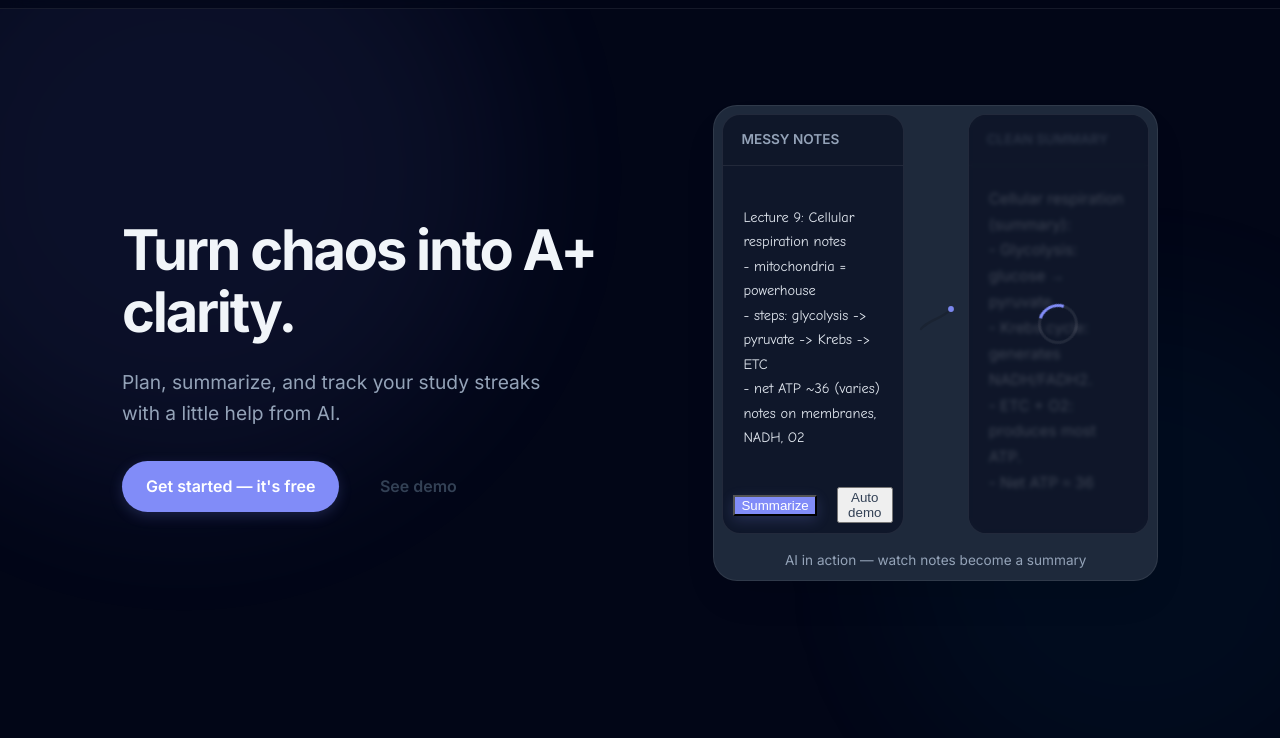
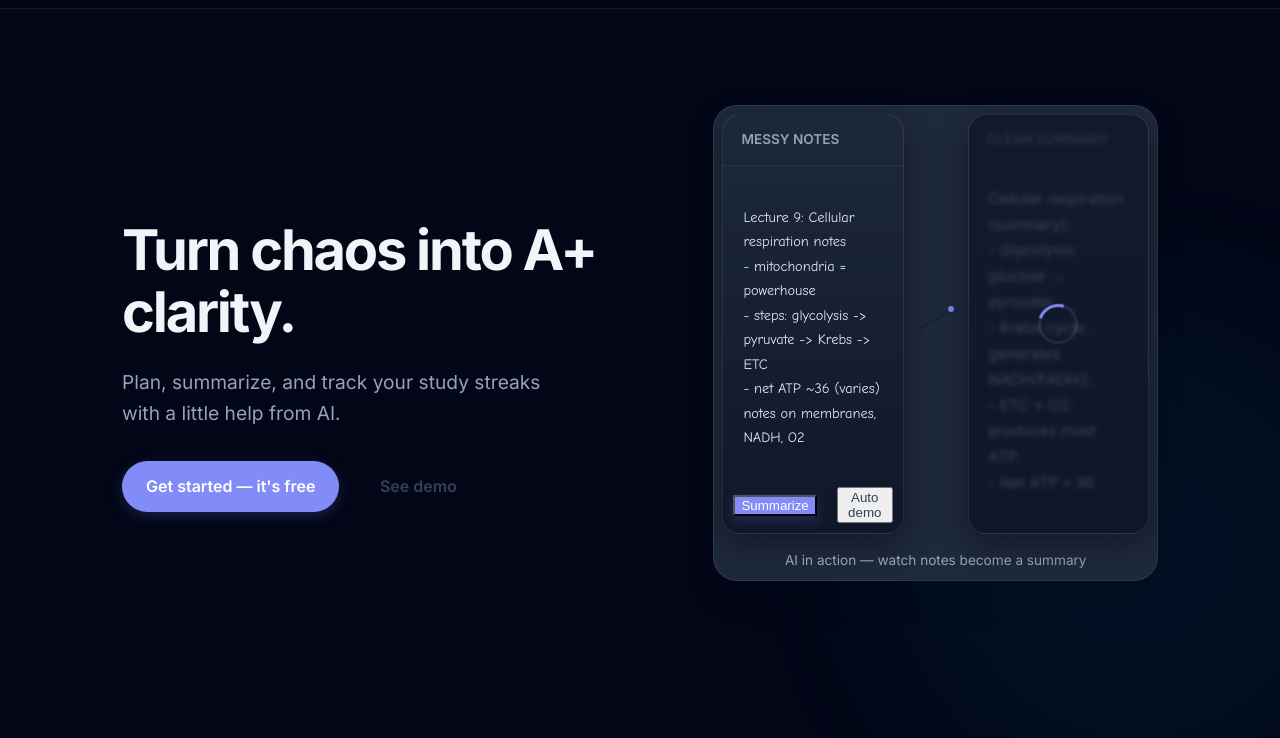
Before and after one commit to akbolaji-04/StudyFlow, a plain HTML site: page index.html in a window 1280 px wide. Both pictures are taken after a click on the button "Toggle theme". Shown: the part 62-800 px from the top of the page. Drawn offline with Linux system fonts and the light colour scheme.

Commit message:
Second major Ui change

```diff
--- a/assets/styles.css
+++ b/assets/styles.css
@@ -148,13 +148,36 @@ body.dark .site-header { background: rgba(2, 6, 23, 0.7); }
 
 .ai-in-action { display: flex; gap: 12px; height: 420px; }
 
+/* --- FIX 1: Restore the Premium "Glass" Look --- */
 .panel {
-  flex: 1; display: flex; flex-direction: column;
-  background: var(--card);
+  flex: 1;
+  display: flex;
+  flex-direction: column;
+
+  /* New Gradient Background for depth */
+  background: linear-gradient(180deg, var(--card), rgba(255, 255, 255, 0.02));
+
   border-radius: 18px;
   border: 1px solid var(--border);
   overflow: hidden;
-  transition: border-color 0.2s;
+  transition: all 0.3s ease;
+
+  /* Add a subtle glow behind panels in dark mode */
+  box-shadow: 0 4px 20px rgba(0,0,0,0.2);
+}
+
+/* Make Dark Mode Panels Pop */
+body.dark .panel {
+  background: linear-gradient(180deg, rgba(30, 41, 59, 0.7), rgba(15, 23, 42, 1));
+  border-color: rgba(255,255,255,0.08);
+  box-shadow: 0 10px 30px rgba(0,0,0,0.4); /* Deeper shadow */
+}
+
+/* Hover Effect */
+.panel:hover {
+  transform: translateY(-3px);
+  border-color: var(--accent);
+  box-shadow: 0 15px 30px rgba(99, 102, 241, 0.15);
 }
 .panel:focus-within { border-color: var(--accent); }
 
@@ -176,12 +199,37 @@ textarea#note-input {
 }
 textarea#note-input::placeholder { color: var(--muted); opacity: 0.6; }
 
+/* --- FIX 2: The Scrollbar Fix --- */
 .panel-content {
-  padding: 20px; margin: 0; height: 100%; overflow-y: auto;
+  /* CRITICAL FIX: Use flex:1 instead of height:100% */
+  flex: 1;
+  min-height: 0; /* Required for scrolling to work in flexbox */
+
+  padding: 20px;
+  margin: 0;
+  overflow-y: auto; /* Force scrollbar if text is long */
+
   font-family: 'Inter', sans-serif;
-  font-size: 0.95rem; line-height: 1.7;
+  font-size: 0.95rem;
+  line-height: 1.7;
   color: var(--heading);
-  white-space: pre-wrap; word-wrap: break-word;
+  white-space: pre-wrap;
+  word-wrap: break-word;
+}
+
+/* Make the scrollbar look nice (Custom Scrollbar) */
+.panel-content::-webkit-scrollbar {
+  width: 8px;
+}
+.panel-content::-webkit-scrollbar-track {
+  background: transparent;
+}
+.panel-content::-webkit-scrollbar-thumb {
+  background-color: rgba(156, 163, 175, 0.5);
+  border-radius: 4px;
+}
+.panel-content::-webkit-scrollbar-thumb:hover {
+  background-color: var(--accent);
 }
 
 .notes-panel .panel-content {
@@ -242,8 +290,12 @@ body.dark .scrap { background: #2a2a35; color: #e2e8f0; border-color: rgba(255,2
 
 /* --- Background --- */
 .bg-anim { position: fixed; inset: 0; z-index: -1; overflow: hidden; pointer-events: none; }
-.blob { position: absolute; border-radius: 50%; filter: blur(80px); opacity: 0.4; }
-.blob-1 { top: -10%; left: -10%; width: 50vw; height: 50vw; background: var(--accent-glow); }
+.blob {position: absolute;
+  border-radius: 50%;
+  filter: blur(80px);
+  opacity: 0.6;}
+.blob-1 { background: radial-gradient(circle, var(--brand-purple), transparent 70%);
+  opacity: 0.5; }
 .blob-2 { bottom: -10%; right: -10%; width: 40vw; height: 40vw; background: rgba(6, 182, 212, 0.1); }
 @keyframes spin { to { transform: rotate(360deg); } }
 
```
